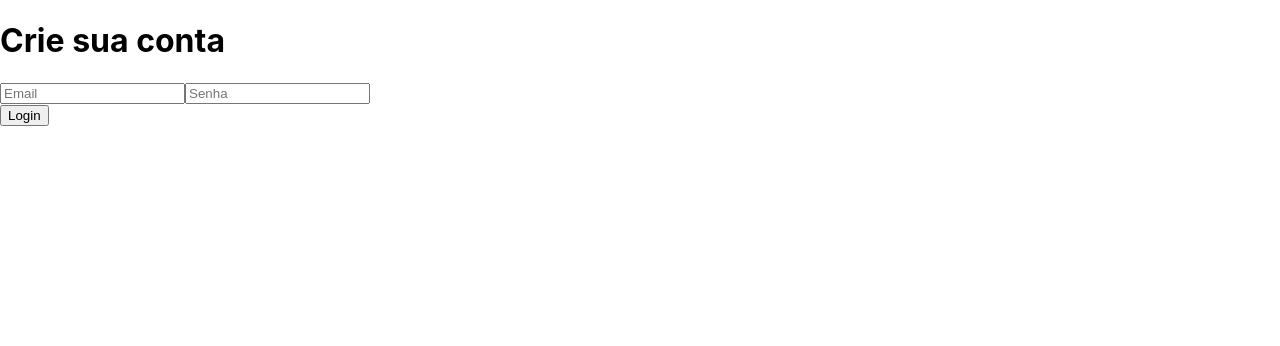
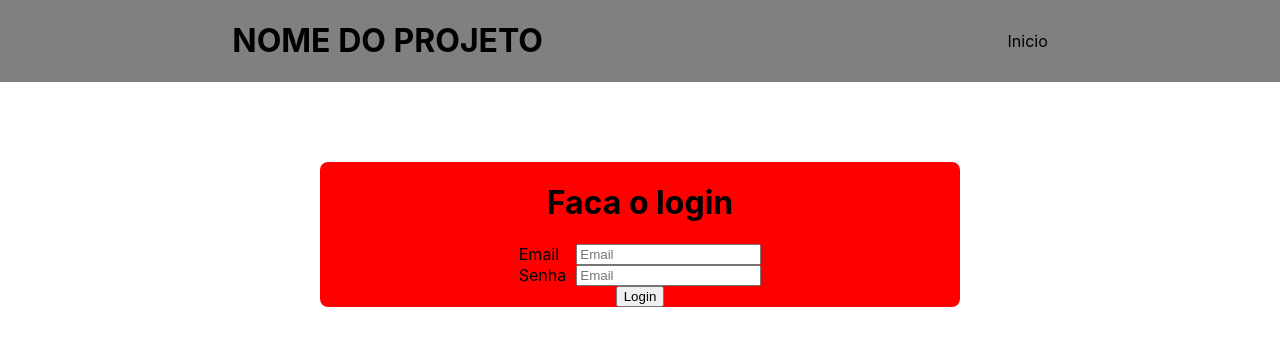
Before and after one commit to marcosouzabarreto/AV3_BancoDeDados, a React (Create React App) app in the folder frontend/: page / in a window 1280 px wide. Shown: the top 346 px of the page. Built offline with nearby package versions, Linux system fonts and the light colour scheme; the HTML template or start-up script is replaced by a standard one.

Commit message:
Created basic header and basic styling for the form

```diff
--- a/frontend/src/App.js
+++ b/frontend/src/App.js
@@ -1,7 +1,14 @@
 import { Login } from './pages/Login';
+import { Header } from './components/Header';
+// Use router
 
 function App() {
-  return <Login />;
+  return (
+    <>
+      <Header />
+      <Login />
+    </>
+  );
 }
 
 export default App;
--- /dev/null
+++ b/frontend/src/components/FormItem/index.jsx
@@ -0,0 +1,16 @@
+import React from 'react';
+import './style.css';
+
+export const FormItem = (props) => {
+  return (
+    <div className="form-item-content">
+      <p>{props.title}</p>
+      <input
+        type={props.type}
+        placeholder="Email"
+        onChange={props.onChange}
+        value={props.name}
+      />
+    </div>
+  );
+};
--- /dev/null
+++ b/frontend/src/components/FormItem/style.css
@@ -0,0 +1,8 @@
+.form-item-content {
+  display: flex;
+  justify-content: space-between;
+  gap: 10px;
+}
+.form-item-content > p {
+  margin: 0;
+}
--- /dev/null
+++ b/frontend/src/components/Header/index.jsx
@@ -0,0 +1,11 @@
+import React from 'react';
+import './style.css';
+
+export const Header = () => {
+  return (
+    <div className="header">
+      <h1 className="header-title">NOME DO PROJETO</h1>
+      <div className="header-options">Inicio</div>
+    </div>
+  );
+};
--- /dev/null
+++ b/frontend/src/components/Header/style.css
@@ -0,0 +1,6 @@
+.header {
+  display: flex;
+  justify-content: space-around;
+  align-items: center;
+  background: grey;
+}
--- a/frontend/src/pages/Login.jsx
+++ /dev/null
@@ -1,39 +0,0 @@
-import React, { useState } from 'react';
-
-export const Login = () => {
-  const [name, setName] = useState('');
-  const [password, setPassword] = useState('');
-
-  const handleSubmitForm = () => {
-    console.log(`
-      form submitted with values =>
-      name: ${name}
-      password: ${password}
-    `);
-    // TODO: Send this data to the backend, probably will be available in 1 week
-  };
-
-  return (
-    <div>
-      <h1>Crie sua conta</h1>
-
-      <form name="login">
-        <input
-          type="text"
-          placeholder="Email"
-          onChange={(e) => setName(e.target.value)}
-          value={name}
-        />
-        <input
-          type="password"
-          placeholder="Senha"
-          onChange={(e) => setPassword(e.target.value)}
-          value={password}
-        />
-      </form>
-      <button type="submit" onClick={handleSubmitForm}>
-        Login
-      </button>
-    </div>
-  );
-};
--- /dev/null
+++ b/frontend/src/pages/Login/index.jsx
@@ -0,0 +1,43 @@
+import React, { useState } from 'react';
+import { FormItem } from '../../components/FormItem';
+import './style.css';
+
+export const Login = () => {
+  const [email, setEmail] = useState('');
+  const [password, setPassword] = useState('');
+
+  const handleSubmitForm = () => {
+    console.log(`
+      form submitted with values =>
+      email: ${email}
+      password: ${password}
+    `);
+    // TODO: Send this data to the backend, probably will be available in 1 week
+  };
+
+  return (
+    <div className="login-container">
+      <div className="login-content">
+        <h1>Faca o login</h1>
+
+        <form name="login" className="login-form">
+          <FormItem
+            title="Email"
+            name={email}
+            type="text"
+            onChange={(e) => setEmail(e.target.value)}
+          />
+          <FormItem
+            title="Senha"
+            name={password}
+            type="password"
+            onChange={(e) => setPassword(e.target.value)}
+          />
+        </form>
+        <button type="submit" onClick={handleSubmitForm}>
+          Login
+        </button>
+      </div>
+    </div>
+  );
+};
--- /dev/null
+++ b/frontend/src/pages/Login/style.css
@@ -0,0 +1,20 @@
+.login-container {
+  display: flex;
+  justify-content: center;
+  margin-top: 80px;
+}
+.login-content {
+  width: 50%;
+  display: flex;
+  flex-direction: column;
+  justify-content: center;
+  align-items: center;
+
+  border-radius: 8px;
+  background: red;
+}
+
+.login-form {
+  display: flex;
+  flex-direction: column;
+}
```
